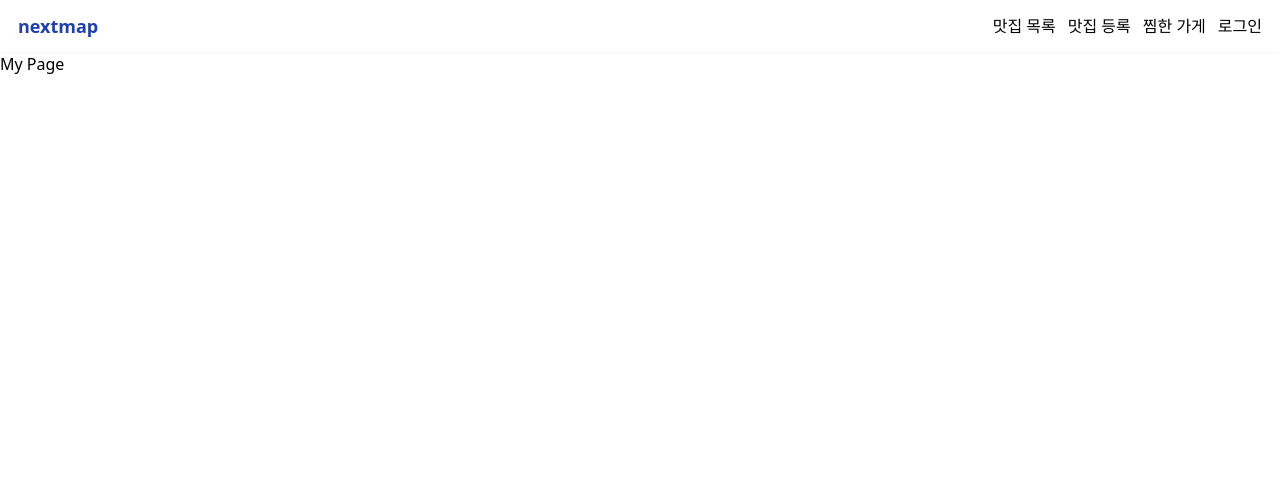
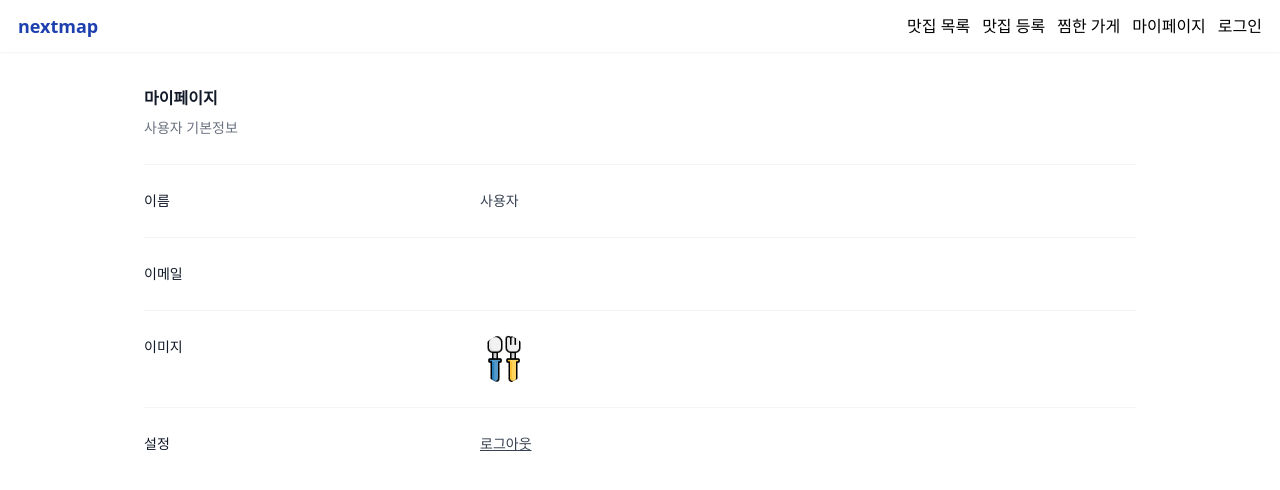
Before and after one commit to haemi-jeon/fastcampus-next-map, a Next.js app: page /users/mypage in a window 1280 px wide. Shown: the top 490 px of the page. Built offline with nearby package versions, Linux system fonts and the light colour scheme; no server answers.

Commit message:
마이페이지 컴포넌트 작업

```diff
--- a/src/components/Navbar.tsx
+++ b/src/components/Navbar.tsx
@@ -1,8 +1,9 @@
 import { useState } from 'react';
 import Link from 'next/link';
+import { useSession, signOut } from 'next-auth/react';
+
 import { BiMenu } from 'react-icons/bi';
 import { AiOutlineClose } from 'react-icons/ai';
-import { signOut, useSession } from 'next-auth/react';
 
 export default function Navbar() {
   const [isOpen, setIsOpen] = useState(false);
@@ -11,7 +12,7 @@
   return (
     <>
       <div className='navbar'>
-        <Link href='/' className='navbar__logo'>
+        <Link className='navbar__logo' href='/'>
           nextmap
         </Link>
         <div className='navbar__list'>
@@ -23,6 +24,9 @@
           </Link>
           <Link href='/users/likes' className='navbar__list--item'>
             찜한 가게
+          </Link>
+          <Link href='/users/mypage' className='navbar__list--item'>
+            마이페이지
           </Link>
           {status === 'authenticated' ? (
             <button type='button' onClick={() => signOut()}>
@@ -36,9 +40,9 @@
         </div>
         {/* mobile button */}
         <div
+          role='presentation'
           className='navbar__button'
-          role='presentation'
-          onClick={(val) => !val}
+          onClick={() => setIsOpen((val) => !val)}
         >
           {isOpen ? <AiOutlineClose /> : <BiMenu />}
         </div>
@@ -47,21 +51,54 @@
       {isOpen && (
         <div className='navbar--mobile'>
           <div className='navbar__list--mobile'>
-            <Link href='/stores' className='navbar__list--item--mobile'>
+            <Link
+              href='/stores'
+              className='navbar__list--item--mobile'
+              onClick={() => setIsOpen(false)}
+            >
               맛집 목록
             </Link>
-            <Link href='/stores/new' className='navbar__list--item--mobile'>
+            <Link
+              href='/stores/new'
+              className='navbar__list--item--mobile'
+              onClick={() => setIsOpen(false)}
+            >
               맛집 등록
             </Link>
-            <Link href='/users/likes' className='navbar__list--item--mobile'>
+            <Link
+              href='/users/likes'
+              className='navbar__list--item--mobile'
+              onClick={() => setIsOpen(false)}
+            >
               찜한 가게
             </Link>
             <Link
-              href='/api/auth/signin'
+              href='/users/mypage'
               className='navbar__list--item--mobile'
+              onClick={() => setIsOpen(false)}
             >
-              로그인
+              마이페이지
             </Link>
+            {status === 'authenticated' ? (
+              <button
+                type='button'
+                onClick={() => {
+                  signOut();
+                  setIsOpen(false);
+                }}
+                className='navbar__list--item--mobile text-left'
+              >
+                로그아웃
+              </button>
+            ) : (
+              <Link
+                href='/api/auth/signin'
+                className='navbar__list--item--mobile'
+                onClick={() => setIsOpen(false)}
+              >
+                로그인
+              </Link>
+            )}
           </div>
         </div>
       )}
--- a/src/pages/index.tsx
+++ b/src/pages/index.tsx
@@ -1,10 +1,8 @@
+import axios from 'axios';
+import { StoreType } from '@/interface';
 import Map from '@/components/Map';
 import Markers from '@/components/Markers';
-
 import StoreBox from '@/components/StoreBox';
-import { StoreType } from '@/interface';
-
-import axios from 'axios';
 
 export default function Home({ stores }: { stores: StoreType[] }) {
   return (
@@ -16,11 +14,10 @@
   );
 }
 
-export async function getStaticProps() {
+export async function getServerSideProps() {
   const stores = await axios(`${process.env.NEXT_PUBLIC_API_URL}/api/stores`);
 
   return {
     props: { stores: stores.data },
-    revalidate: 60 * 60,
   };
 }
--- a/src/pages/users/mypage.tsx
+++ b/src/pages/users/mypage.tsx
@@ -1,7 +1,67 @@
+/* eslint-disable @next/next/no-img-element */
+import { signOut, useSession } from 'next-auth/react';
+
 export default function MyPage() {
+  const { data: session } = useSession();
+
   return (
-    <div>
-      <h1>My Page</h1>
+    <div className='md:max-w-5xl mx-auto px-4 py-8'>
+      <div className='px-4 sm:px-0'>
+        <h3 className='text-base font-semibold leading-7 text-gray-900'>
+          마이페이지
+        </h3>
+        <p className='mt-1 max-w-2xl text-sm leading-6 text-gray-500'>
+          사용자 기본정보
+        </p>
+      </div>
+      <div className='mt-6 border-t border-gray-100'>
+        <dl className='divide-y divide-gray-100'>
+          <div className='px-4 py-6 sm:grid sm:grid-cols-3 sm:gap-4 sm:px-0'>
+            <dt className='text-sm font-medium leading-6 text-gray-900'>
+              이름
+            </dt>
+            <dd className='mt-1 text-sm leading-6 text-gray-700 sm:col-span-2 sm:mt-0'>
+              {session?.user.name ?? '사용자'}
+            </dd>
+          </div>
+          <div className='px-4 py-6 sm:grid sm:grid-cols-3 sm:gap-4 sm:px-0'>
+            <dt className='text-sm font-medium leading-6 text-gray-900'>
+              이메일
+            </dt>
+            <dd className='mt-1 text-sm leading-6 text-gray-700 sm:col-span-2 sm:mt-0'>
+              {session?.user.email}
+            </dd>
+          </div>
+          <div className='px-4 py-6 sm:grid sm:grid-cols-3 sm:gap-4 sm:px-0'>
+            <dt className='text-sm font-medium leading-6 text-gray-900'>
+              이미지
+            </dt>
+            <dd className='mt-1 text-sm leading-6 text-gray-700 sm:col-span-2 sm:mt-0'>
+              <img
+                alt='프로필 이미지'
+                width={48}
+                height={48}
+                className='rounded-full'
+                src={session?.user.image || '/images/markers/default.png'}
+              />
+            </dd>
+          </div>
+          <div className='px-4 py-6 sm:grid sm:grid-cols-3 sm:gap-4 sm:px-0'>
+            <dt className='text-sm font-medium leading-6 text-gray-900'>
+              설정
+            </dt>
+            <dd className='mt-1 text-sm leading-6 text-gray-700 sm:col-span-2 sm:mt-0'>
+              <button
+                type='button'
+                className='underline hover:text-gray-500'
+                onClick={() => signOut()}
+              >
+                로그아웃
+              </button>
+            </dd>
+          </div>
+        </dl>
+      </div>
     </div>
   );
 }
--- a/src/styles/globals.css
+++ b/src/styles/globals.css
@@ -32,7 +32,7 @@
 
 @media only screen and (max-width: 600px) {
   .navbar--mobile {
-    @apply fixed w-full text-white h-screen top-[52px] bg-blue-800;
+    @apply fixed w-full text-white h-screen top-[52px] bg-blue-800 z-[100];
   }
 
   .navbar__list {
```
